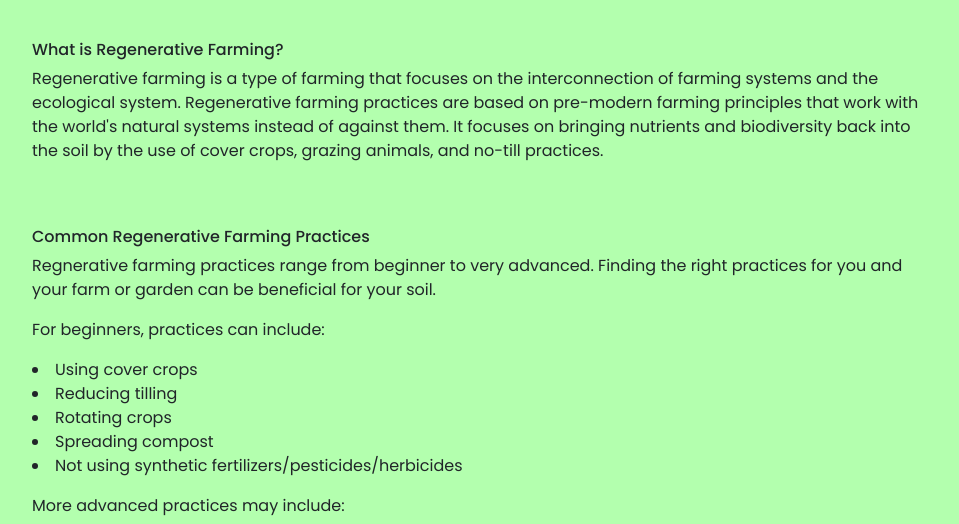
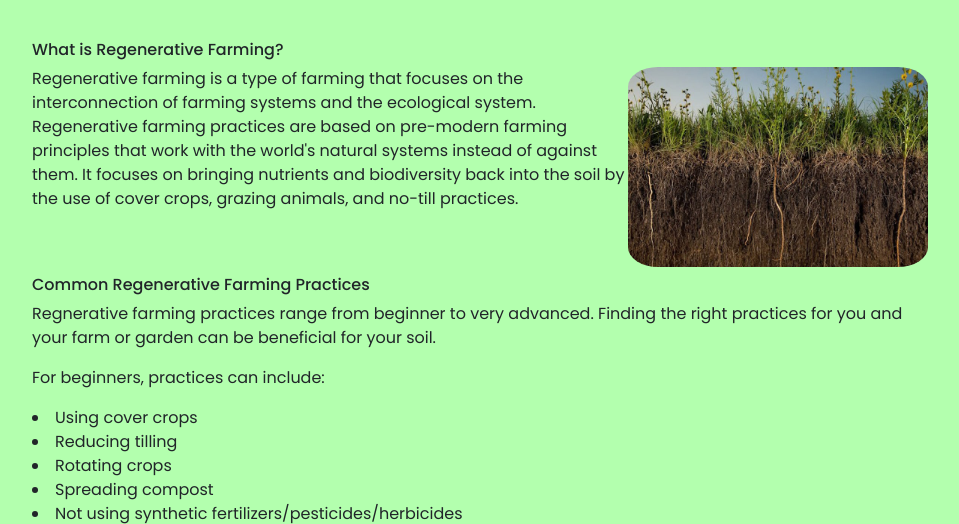
Before and after one commit to tberray/regenerative_farming, a Node server app: page /users/about in a window 1280 px wide. Shown: the part 68-592 px from the top of the page, without its empty margins (160-1119 px from the left). Run offline with Node 20, Linux system fonts and the light colour scheme; some libraries are stand-ins or nearby versions.

Commit message:
fixed picture on about page

```diff
--- a/public/css/style.css
+++ b/public/css/style.css
@@ -114,13 +114,12 @@ body {
 }
 
 .about-page-picture {
-    position: absolute;
-    height: 250px;
-    width: 400px;
-    top: 300px;
-    left: 880px;
+    float: right;
+    height: 200px;
+    width: 300px;
+
     border-radius: 10%;
-    visibility: hidden;
+    visibility: visible;
 }
 @media only screen and (min-width: 1300px) {
     .about-page-picture {
--- a/views/about.ejs
+++ b/views/about.ejs
@@ -18,13 +18,14 @@
     <!--navbar end-->
     <%- include('partials/sidenav') %>
 
-    <img class="about-page-picture" src="/images/regenerative-agriculture.jpg" alt="regenerative agriculture">
 
     <div class="about-paragraph pt-5 mx-auto" style="margin-top: 60px;">
         <h6>What is Regenerative Farming?</h6>
     </div>
     <div class="about-paragraph mx-auto">
-        <p>Regenerative farming is a type of farming that focuses on the interconnection of farming systems and the ecological system.
+        <p>
+            <img class="about-page-picture" src="/images/regenerative-agriculture.jpg" alt="regenerative agriculture">
+            Regenerative farming is a type of farming that focuses on the interconnection of farming systems and the ecological system.
             Regenerative farming practices are based on pre-modern farming principles that work with the world's natural systems instead
             of against them. It focuses on bringing nutrients and biodiversity back into the soil by the use of cover crops, grazing animals, and no-till practices.
         </p>
@@ -76,5 +77,6 @@
         </div>
     </div>
 
+
 </body>
 </html>
```
